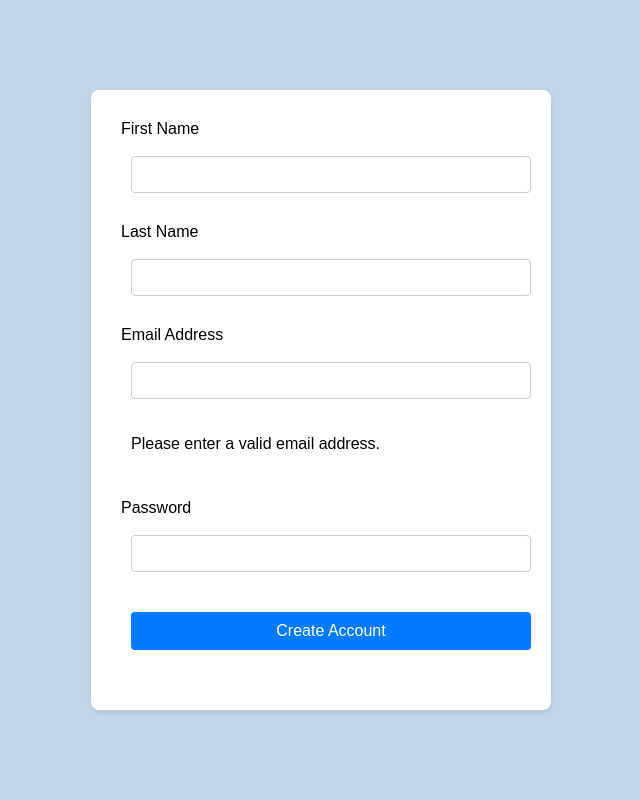
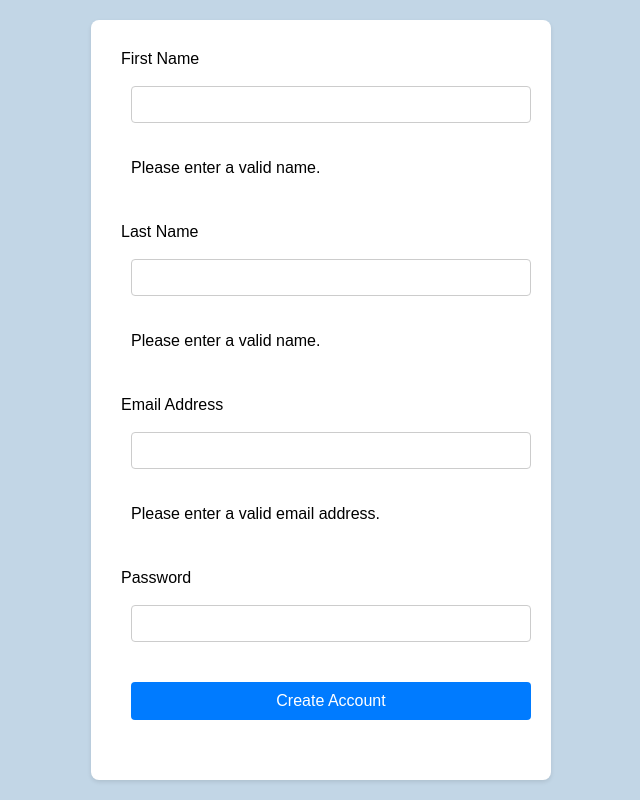
Before and after one commit to mikkelite/project, a Vue app: page /AccountCreation in a window 1280 px wide. Shown: the whole page, without its empty margins (319-959 px from the left). Built offline with nearby package versions, Linux system fonts and the light colour scheme.

Commit message:
error checking fields

```diff
--- a/src/components/UserPage.vue
+++ b/src/components/UserPage.vue
@@ -4,15 +4,17 @@
         <div class="form-group">
             <label for="firstName">First Name</label>
             <input type="text" id="firstName" name="firstName" v-model="userRegisterRequest.fName" required>
+            <p v-if="!CheckIfNumerical(userRegisterRequest.fName)">Please enter a valid name.</p>
         </div>
         <div class="form-group">
             <label for="lastName">Last Name</label>
             <input type="text" id="lastName" name="lastName" v-model="userRegisterRequest.lName" required>
+            <p v-if="!CheckIfNumerical(userRegisterRequest.lName)">Please enter a valid name.</p>
         </div>
         <div class="form-group">
             <label for="email">Email Address</label>
             <input type="email" id="email" name="email" v-model="userRegisterRequest.email" required>
-            <p v-if="!validateEmail(email)">Please enter a valid email address.</p>
+            <p v-if="!validateEmail(userRegisterRequest.email)">Please enter a valid email address.</p>
         </div>
         <div class="form-group">
             <label for="password">Password</label>
@@ -45,6 +47,9 @@ export default{
     validateEmail(email) {
         const re = /^[\w.+_-]+@[a-zA-Z-0-9.]+\.[a-zA-Z]{2,}$/;
         return re.test(email);
+    },
+    CheckIfNumerical(field){
+        return isNaN(field) && typeof field !== 'boolean';
     },
     createUser(event){
             if (this.validateEmail(this.email)){
```
